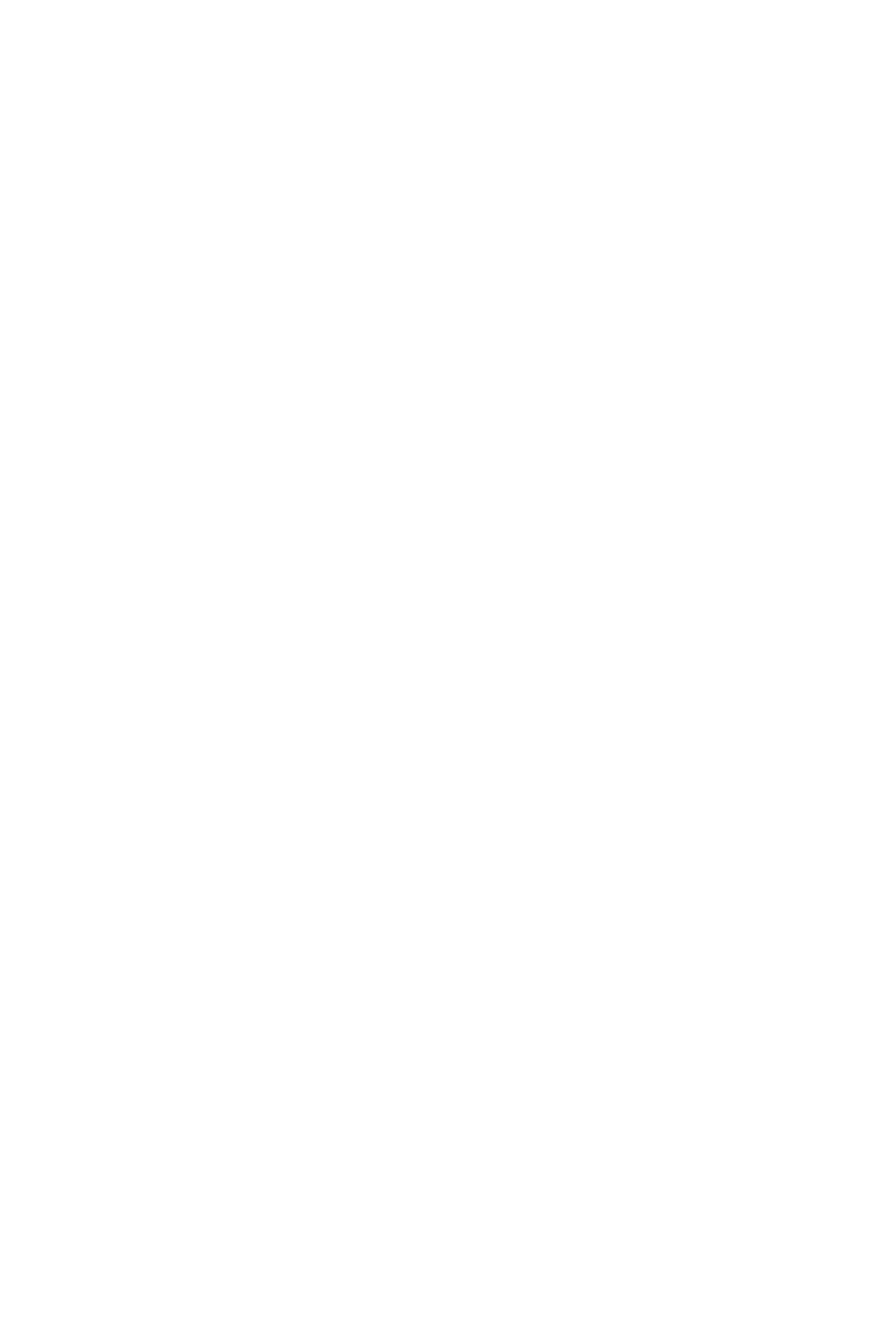
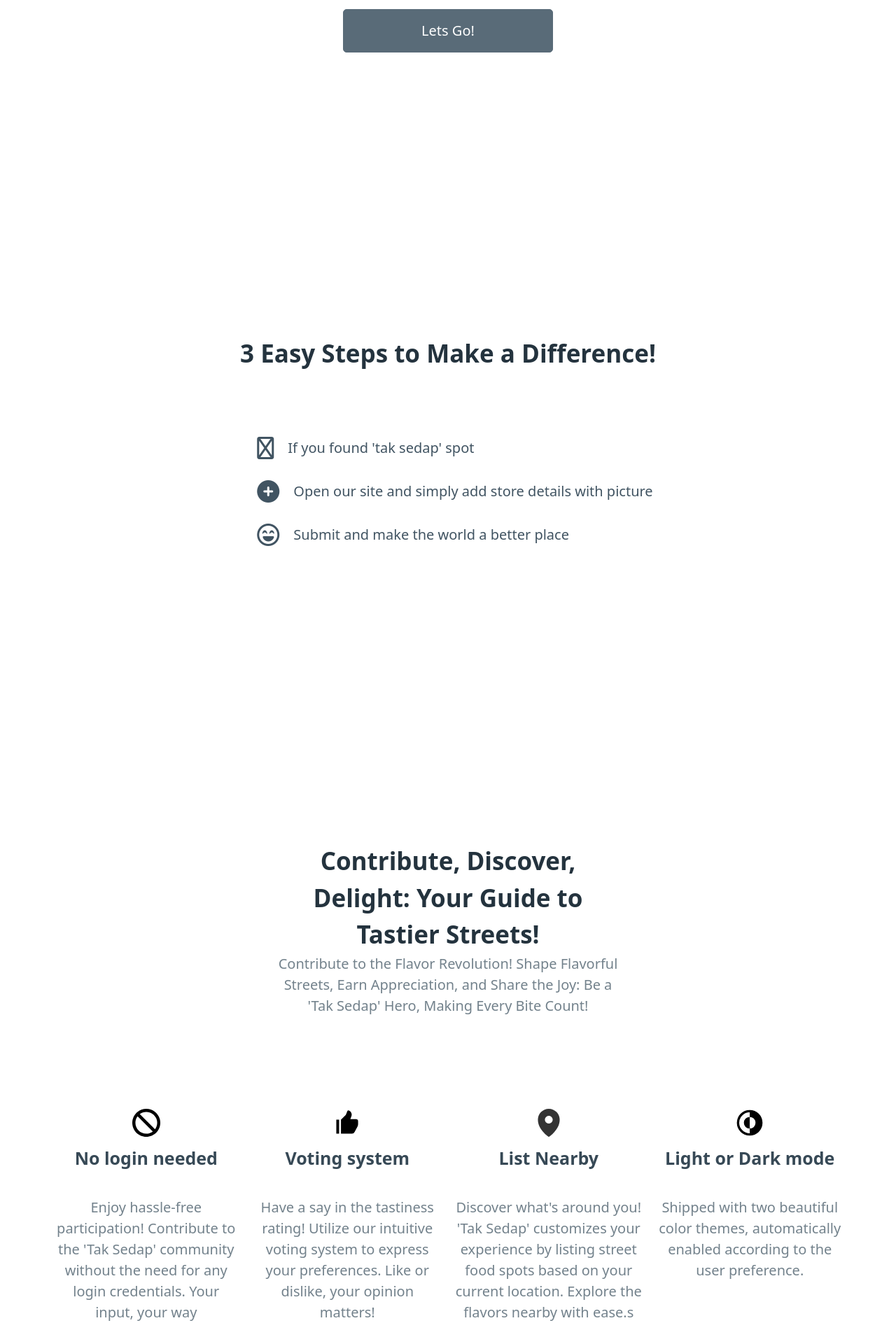
Before and after one commit to zulfiqarlaili/taksedap, a SvelteKit app: page /landing in a window 1280 px wide. Before the commit this address had no page. Shown: the part 436-2356 px from the top of the page at 70% size. Before the commit the page ends 800 px from the top, so only its background shows below. Built offline with nearby package versions, Linux system fonts and the light colour scheme.

Commit message:
feat: add landing page

```diff
--- a/src/app.html
+++ b/src/app.html
@@ -4,7 +4,7 @@
 		<meta charset="utf-8" />
 		<link rel="icon" href="%sveltekit.assets%/favicon.png" />
 		<script src="https://kit.fontawesome.com/41e44c00dc.js" crossorigin="anonymous"></script>
-		<script async src="https://umami.07102020.xyz/script.js" data-website-id="cd56699d-a3de-452b-b3b2-a0e4c8dde779"></script>
+		<!-- <script async src="https://umami.07102020.xyz/script.js" data-website-id="cd56699d-a3de-452b-b3b2-a0e4c8dde779"></script> -->
 		<link
 			rel="stylesheet"
 			href="https://cdn.jsdelivr.net/npm/@picocss/pico@next/css/pico.min.css"
--- a/src/routes/+layout.svelte
+++ b/src/routes/+layout.svelte
@@ -2,6 +2,7 @@
 	import { dev } from '$app/environment';
 	import { inject } from '@vercel/analytics';
 	import { onMount } from 'svelte';
+	import { page } from '$app/stores';
 
 	inject({ mode: dev ? 'development' : 'production' });
 
@@ -9,7 +10,6 @@
 		const typebotInitScript = document.createElement('script');
 		typebotInitScript.type = 'module';
 		typebotInitScript.innerHTML = `import Typebot from 'https://cdn.jsdelivr.net/npm/@typebot.io/js@0.2.25/dist/web.js'
-
 				Typebot.initPopup({
 				typebot: "tak-sedap",
 				apiHost: "https://bot.07102020.xyz",
@@ -18,10 +18,10 @@
 			`;
 		document.body.append(typebotInitScript);
 	}
-	onMount(() => {
-	});
+	onMount(() => {});
 </script>
 
+{#if $page.url.pathname !== '/landing'}
 	<div class="nav-bar">
 		<a href="/"><h1>Tak Sedap</h1></a>
 		<!-- svelte-ignore a11y-click-events-have-key-events -->
@@ -30,6 +30,9 @@
 	</div>
 	<small>beta-release</small>
 	<slot />
+{:else}
+	<slot />
+{/if}
 
 <style>
 	.nav-bar {
--- /dev/null
+++ b/src/routes/landing/+page.svelte
@@ -0,0 +1,239 @@
+<script lang="ts">
+	import { goto } from '$app/navigation';
+</script>
+<main class="container main">
+	<p />
+	<hgroup style="margin-bottom: 2;">
+		<h1>Avoid Unpleasant Spots with <br />'Tak Sedap'!</h1>
+		<p>
+			'Tak Sedap' guides you from bad street food. Share your finds, let's enhance our street food
+			experience together!
+		</p>
+	</hgroup>
+	<button class="secondary" on:click={()=>{
+		goto('/');
+	}}>Lets Go!</button>
+</main>
+<div class="steps">
+	<div style="text-align:center; padding-bottom:2rem">
+		<h2>3 Easy Steps to Make a Difference!</h2>
+	</div>
+	<ul>
+		<div>
+			<span
+				><i class="fa-regular fa-magnifying-glass-location" /> If you found 'tak sedap' spot</span
+			>
+			<br />
+			<span
+				><i class="fa-solid fa-circle-plus" />Open our site and simply add store details with
+				picture</span
+			>
+			<br />
+			<span>
+				<i class="fa-regular fa-face-laugh-beam" />Submit and make the world a better place
+			</span>
+		</div>
+	</ul>
+</div>
+
+<div class="container features">
+	<hgroup style="margin-bottom: 6rem; max-width: 25rem; ">
+		<h2>Contribute, Discover, Delight: Your Guide to Tastier Streets!</h2>
+		<h3>
+			Contribute to the Flavor Revolution! Shape Flavorful Streets, Earn Appreciation, and Share the
+			Joy: Be a 'Tak Sedap' Hero, Making Every Bite Count!
+		</h3>
+	</hgroup>
+	<div class="grid">
+		<div class="mobile">
+			<svg
+				fill="#000000"
+				width="64px"
+				height="64px"
+				viewBox="-576 -576 3072.00 3072.00"
+				xmlns="http://www.w3.org/2000/svg"
+				><g id="SVGRepo_bgCarrier" stroke-width="0" /><g
+					id="SVGRepo_tracerCarrier"
+					stroke-linecap="round"
+					stroke-linejoin="round"
+				/><g id="SVGRepo_iconCarrier">
+					<path
+						d="M213.333 960c0-167.36 56-321.707 149.44-446.4L1406.4 1557.227c-124.693 93.44-279.04 149.44-446.4 149.44-411.627 0-746.667-335.04-746.667-746.667m1493.334 0c0 167.36-56 321.707-149.44 446.4L513.6 362.773c124.693-93.44 279.04-149.44 446.4-149.44 411.627 0 746.667 335.04 746.667 746.667M960 0C429.76 0 0 429.76 0 960s429.76 960 960 960 960-429.76 960-960S1490.24 0 960 0"
+						fill-rule="evenodd"
+					/>
+				</g></svg
+			>
+			<h4>No login needed</h4>
+			<p>
+				Enjoy hassle-free participation! Contribute to the 'Tak Sedap' community without the need
+				for any login credentials. Your input, your way
+			</p>
+		</div>
+		<div class="mobile">
+			<svg
+				fill="#000000"
+				width="64px"
+				height="64px"
+				viewBox="-6.4 -6.4 28.80 28.80"
+				xmlns="http://www.w3.org/2000/svg"
+				><g id="SVGRepo_bgCarrier" stroke-width="0" /><g
+					id="SVGRepo_tracerCarrier"
+					stroke-linecap="round"
+					stroke-linejoin="round"
+				/><g id="SVGRepo_iconCarrier">
+					<g>
+						<path
+							d="M1,15h1.8V6H1Zm12.6-9.38H10L10.64,4a3.31,3.31,0,0,0,.21-1.76A2.72,2.72,0,0,0,10.21.87,2.77,2.77,0,0,0,9.54.31,1.17,1.17,0,0,0,8.65,0,1,1,0,0,0,8,.66c-.11.29-.22.59-.34.88l-.57,1.4L4,6v9h7.11a1.82,1.82,0,0,0,1.61-1l1.94-3.68A3,3,0,0,0,15,8.94V7.07A1.42,1.42,0,0,0,13.61,5.62Z"
+						/>
+					</g>
+				</g></svg
+			>
+			<h4>Voting system</h4>
+			<p>
+				Have a say in the tastiness rating! Utilize our intuitive voting system to express your
+				preferences. Like or dislike, your opinion matters!
+			</p>
+		</div>
+		<div class="mobile">
+			<svg
+				width="64px"
+				height="64px"
+				viewBox="-4.8 -4.8 57.60 57.60"
+				fill="none"
+				xmlns="http://www.w3.org/2000/svg"
+				><g id="SVGRepo_bgCarrier" stroke-width="0" /><g
+					id="SVGRepo_tracerCarrier"
+					stroke-linecap="round"
+					stroke-linejoin="round"
+				/><g id="SVGRepo_iconCarrier">
+					<path
+						fill-rule="evenodd"
+						clip-rule="evenodd"
+						d="M23.4236 41.8172C23.424 41.8174 23.4243 41.8176 24 41L23.4236 41.8172ZM24.5764 41.8172L24.58 41.8146L24.5891 41.8082L24.6209 41.7854C24.6482 41.7658 24.6875 41.7374 24.7379 41.7004C24.8387 41.6263 24.9842 41.5178 25.1681 41.3765C25.5357 41.0938 26.0571 40.6794 26.6811 40.1459C27.9277 39.08 29.5908 37.5328 31.2565 35.6059C34.5639 31.7799 38 26.3195 38 20.0769C38 16.3454 36.5264 12.7655 33.9016 10.1251C31.2765 7.48454 27.7149 6 24 6C20.2851 6 16.7235 7.48454 14.0984 10.1251C11.4736 12.7655 10 16.3454 10 20.0769C10 26.3195 13.4361 31.7799 16.7435 35.6059C18.4092 37.5328 20.0723 39.08 21.3189 40.1459C21.9429 40.6794 22.4643 41.0938 22.8319 41.3765C23.0158 41.5178 23.1613 41.6263 23.2621 41.7004C23.3125 41.7374 23.3518 41.7658 23.3791 41.7854L23.4109 41.8082L23.42 41.8146L23.4236 41.8172C23.7689 42.0603 24.2311 42.0603 24.5764 41.8172ZM24 41L24.5764 41.8172C24.576 41.8174 24.5757 41.8176 24 41ZM29 20C29 22.7614 26.7614 25 24 25C21.2386 25 19 22.7614 19 20C19 17.2386 21.2386 15 24 15C26.7614 15 29 17.2386 29 20Z"
+						fill="#333333"
+					/>
+				</g></svg
+			>
+
+			<h4>List Nearby</h4>
+			<p>
+				Discover what's around you! 'Tak Sedap' customizes your experience by listing street food
+				spots based on your current location. Explore the flavors nearby with ease.s
+			</p>
+		</div>
+		<div class="mobile">
+			<svg
+				width="64px"
+				height="64px"
+				viewBox="-14.4 -14.4 76.80 76.80"
+				xmlns="http://www.w3.org/2000/svg"
+				fill="#000000"
+				><g id="SVGRepo_bgCarrier" stroke-width="0" /><g
+					id="SVGRepo_tracerCarrier"
+					stroke-linecap="round"
+					stroke-linejoin="round"
+				/><g id="SVGRepo_iconCarrier">
+					<title>dark-mode-solid</title>
+					<g id="Layer_2" data-name="Layer 2">
+						<g id="Icons">
+							<g>
+								<rect width="48" height="48" fill="none" />
+								<g>
+									<path d="M14,24A10,10,0,0,0,24,34V14A10,10,0,0,0,14,24Z" />
+									<path
+										d="M24,2A22,22,0,1,0,46,24,21.9,21.9,0,0,0,24,2ZM6,24A18.1,18.1,0,0,1,24,6v8a10,10,0,0,1,0,20v8A18.1,18.1,0,0,1,6,24Z"
+									/>
+								</g>
+							</g>
+						</g>
+					</g>
+				</g></svg
+			>
+			<h4>Light or Dark mode</h4>
+			<p>
+				Shipped with two beautiful color themes, automatically enabled according to the user
+				preference.
+			</p>
+		</div>
+	</div>
+</div>
+
+<!-- <div>
+    <div style="background-color: #2c3e50; color: #ecf0f1; text-align: center; padding: 1em;">
+        <h1>'Tak Sedap' - Street Food Guide</h1>
+    </div>
+
+    <div style="max-width: 600px; margin: 20px auto; padding: 20px; background-color: #fff; border-radius: 8px; box-shadow: 0 0 10px rgba(0, 0, 0, 0.1);">
+        <h2>Welcome to 'Tak Sedap'!</h2>
+        <p>Discover a street food adventure like never before. 'Tak Sedap' is your guide to avoiding less-than-tasty spots. Here's what we offer:</p>
+
+        <ul style="list-style: none; padding: 0; margin: 0;">
+            <li style="margin-bottom: 10px;">Find and avoid unpleasant street food spots.</li>
+            <li style="margin-bottom: 10px;">No login required to contribute and add new stores.</li>
+            <li style="margin-bottom: 10px;">List based on stores near your location using geolocation.</li>
+            <li style="margin-bottom: 10px;">Vote for existing stores with a like or dislike.</li>
+        </ul>
+
+        <p>Ready to enhance your street food experience? Be a part of the 'Tak Sedap' community now!</p>
+
+        <a href="#" style="display: block; width: 100%; padding: 10px; background-color: #3498db; color: #fff; text-align: center; text-decoration: none; border-radius: 5px; transition: background-color 0.3s ease;" onmouseover="this.style.backgroundColor='#2980b9'" onmouseout="this.style.backgroundColor='#3498db'">Start Exploring</a>
+    </div>
+</div> -->
+
+<style>
+	main {
+		display: flex;
+		flex-direction: column;
+		justify-content: center;
+		align-items: center;
+		height: 90vh;
+		margin: 0;
+	}
+
+	h1 {
+		text-align: center;
+	}
+	p {
+		text-align: center;
+		color: hsl(205, 10%, 50%);
+	}
+
+	button {
+		margin-top: 1rem;
+		width: 15rem;
+	}
+
+	i {
+		font-size: xx-large;
+		margin-right: 1rem;
+	}
+	span {
+		display: flex;
+		align-items: center;
+		text-align: center;
+	}
+	.steps {
+		display: flex;
+		flex-direction: column;
+		justify-content: center;
+		align-items: center;
+		height: 90vh;
+		margin: 0;
+	}
+
+	.features {
+		padding-top: 10rem;
+		display: flex;
+		flex-direction: column;
+		justify-content: center;
+		align-items: center;
+		margin: 0;
+		text-align: center;
+	}
+
+	@media only screen and (max-width: 767px) {
+		.mobile {
+			max-width: 25rem;
+		}
+	}
+</style>
```
Lines whose indentation alone changed are shown as unchanged.
